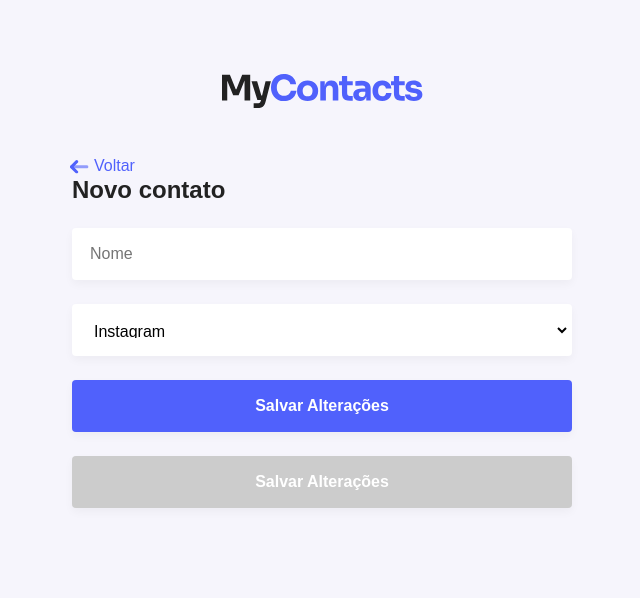
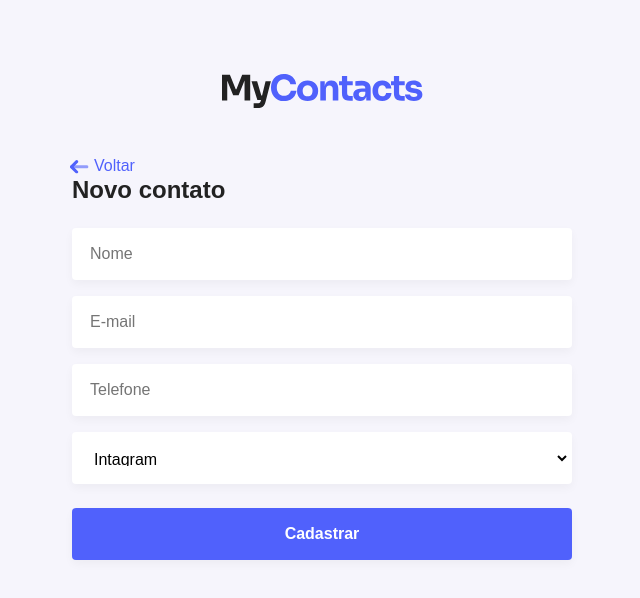
Before and after one commit to arthurlopesr/mycontacts-frontend, a React (Create React App) app: page /new in a window 1280 px wide. Shown: the top 598 px of the page, without its empty margins (318-958 px from the left). Built offline with nearby package versions, Linux system fonts and the light colour scheme.

Commit message:
feat: refactoring home page

```diff
--- a/src/components/button.js
+++ b/src/components/button.js
@@ -9,7 +9,6 @@ export default styled.button`
   justify-content: center;
   padding: 16px;
 
-  margin-top: 24px;
   border-radius: 4px;
   background: ${({ theme }) => theme.colors.primary.main};
   box-shadow: 0px 4px 10px 0px rgba(0, 0, 0, 0.04);
--- /dev/null
+++ b/src/components/contact-form/ContactForm.jsx
@@ -0,0 +1,41 @@
+import PropTypes from 'prop-types';
+import { FormGroup } from '../form-group/FormGroup';
+import { Form, ButtonContainer } from './styles';
+import Input from '../input';
+import Select from '../select';
+import Button from '../button';
+
+export function ContactForm({ buttonLabel }) {
+  return (
+    <Form>
+
+      <FormGroup>
+        <Input placeholder="Nome" />
+      </FormGroup>
+
+      <FormGroup>
+        <Input placeholder="E-mail" />
+      </FormGroup>
+
+      <FormGroup>
+        <Input placeholder="Telefone" />
+      </FormGroup>
+
+      <FormGroup>
+        <Select>
+          <option value="Instagram">Intagram</option>
+        </Select>
+      </FormGroup>
+
+      <ButtonContainer>
+        <Button type="submit">
+          {buttonLabel}
+        </Button>
+      </ButtonContainer>
+    </Form>
+  );
+}
+
+ContactForm.propTypes = {
+  buttonLabel: PropTypes.string.isRequired,
+};
--- /dev/null
+++ b/src/components/contact-form/styles.js
@@ -0,0 +1,9 @@
+import { styled } from 'styled-components';
+
+export const Form = styled.form`
+
+`;
+
+export const ButtonContainer = styled.div`
+  margin-top: 24px;
+`;
--- /dev/null
+++ b/src/components/form-group/FormGroup.jsx
@@ -0,0 +1,14 @@
+import PropTypes from 'prop-types';
+import { Container } from './styles';
+
+export function FormGroup({ children }) {
+  return (
+    <Container>
+      {children}
+    </Container>
+  );
+}
+
+FormGroup.propTypes = {
+  children: PropTypes.node.isRequired,
+};
--- /dev/null
+++ b/src/components/form-group/styles.js
@@ -0,0 +1,8 @@
+import { styled } from 'styled-components';
+
+export const Container = styled.div`
+  & + & {
+    margin-top: 16px;
+  }
+
+`;
--- a/src/components/input.js
+++ b/src/components/input.js
@@ -9,7 +9,6 @@ export default styled.input`
   height: 52px;
   padding: 16px;
   outline: none;
-  margin-top: 24px;
   font-size: 16px;
 
   &:focus {
@@ -17,9 +16,4 @@ export default styled.input`
     transition: 0.2s ease-in;
   }
 
-  & + & {
-    margin-top: 16px ;
-  }
-
-
 `;
--- a/src/components/page-header/styles.js
+++ b/src/components/page-header/styles.js
@@ -1,6 +1,9 @@
 import { styled } from 'styled-components';
 
 export const Container = styled.header`
+
+  margin-bottom: 24px;
+
   a {
     display: flex;
     align-items: center;
--- a/src/components/select.js
+++ b/src/components/select.js
@@ -9,15 +9,10 @@ export default styled.select`
   height: 52px;
   padding: 16px;
   outline: none;
-  margin-top: 24px;
   font-size: 16px;
 
   &:focus {
     border: 2px solid ${({ theme }) => theme.colors.primary.main};
     transition: 0.2s ease-in;
   }
-
-  & + & {
-    margin-top: 16px ;
-  }
 `;
--- a/src/pages/edit-contact/Edit.jsx
+++ b/src/pages/edit-contact/Edit.jsx
@@ -1,10 +1,17 @@
 import { PageHeader } from '../../components/page-header/PageHeader';
+import { ContactForm } from '../../components/contact-form/ContactForm';
 
 export function Edit() {
   return (
+    <>
+      <PageHeader
+        title="Editar Arthur Lopes"
+      />
 
-    <PageHeader
-      title="Editar Arthur Lopes"
-    />
+      <ContactForm
+        buttonLabel="Salvar alterações"
+      />
+    </>
+
   );
 }
--- a/src/pages/home/Home.jsx
+++ b/src/pages/home/Home.jsx
@@ -1,3 +1,4 @@
+import { Link } from 'react-router-dom';
 import {
   Container, Header, ListContainer, Card, InputSeachContainer,
 } from './styles';
@@ -15,7 +16,7 @@ export function Home() {
 
       <Header>
         <strong>3 contatos</strong>
-        <a href="/">Novo Contato</a>
+        <Link to="/new">Novo Contato</Link>
       </Header>
 
       <ListContainer>
@@ -38,51 +39,9 @@ export function Home() {
           </div>
 
           <div className="actions">
-            <a href="/">
+            <Link to="/edit/123">
               <img src={edit} alt="Editar" />
-            </a>
-            <button type="button">
-              <img src={trash} alt="Lixeira" />
-            </button>
-          </div>
-        </Card>
-
-        <Card>
-          <div className="info">
-            <div className="contact-name">
-              <strong>Arthur Lopes</strong>
-              <small>Intagram</small>
-            </div>
-
-            <span>arthurlopr@gmail.com</span>
-            <span>(37) 99999-9999</span>
-          </div>
-
-          <div className="actions">
-            <a href="/">
-              <img src={edit} alt="Editar" />
-            </a>
-            <button type="button">
-              <img src={trash} alt="Lixeira" />
-            </button>
-          </div>
-        </Card>
-
-        <Card>
-          <div className="info">
-            <div className="contact-name">
-              <strong>Arthur Lopes</strong>
-              <small>Intagram</small>
-            </div>
-
-            <span>arthurlopr@gmail.com</span>
-            <span>(37) 99999-9999</span>
-          </div>
-
-          <div className="actions">
-            <a href="/">
-              <img src={edit} alt="Editar" />
-            </a>
+            </Link>
             <button type="button">
               <img src={trash} alt="Lixeira" />
             </button>
--- a/src/pages/new-contact/NewContact.jsx
+++ b/src/pages/new-contact/NewContact.jsx
@@ -1,7 +1,5 @@
-import Button from '../../components/button';
-import Input from '../../components/input';
+import { ContactForm } from '../../components/contact-form/ContactForm';
 import { PageHeader } from '../../components/page-header/PageHeader';
-import Select from '../../components/select';
 
 export function NewContact() {
   return (
@@ -9,26 +7,9 @@ export function NewContact() {
       <PageHeader
         title="Novo contato"
       />
-
-      <Input
-        type="text"
-        placeholder="Nome"
+      <ContactForm
+        buttonLabel="Cadastrar"
       />
-
-      <Select>
-        <option value="123">Instagram</option>
-        <option value="123">Instagram</option>
-        <option value="123">Instagram</option>
-        <option value="123">Instagram</option>
-      </Select>
-
-      <Button type="button">
-        Salvar Alterações
-      </Button>
-
-      <Button type="button" disabled>
-        Salvar Alterações
-      </Button>
     </>
   );
 }
```
Also changed, not shown: 2 other files (tests, documents, lock files or other folders).
